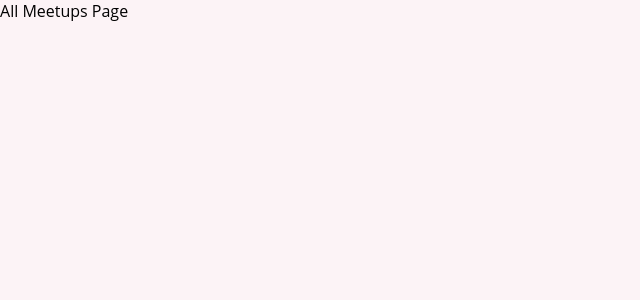
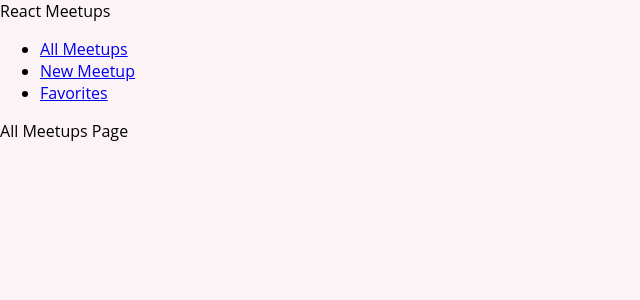
Before and after one commit to juliemaranonuevo/my-first-react-app, a React (Create React App) app: page / in a window 1280 px wide. Shown: the top 300 px of the page, without its empty margins (0-640 px from the left). Built offline with nearby package versions, Linux system fonts and the light colour scheme.

Commit message:
Adding Links & Navigation

```diff
--- a/src/App.js
+++ b/src/App.js
@@ -1,12 +1,21 @@
 import { Routes, Route } from "react-router-dom";
 
+/**********************************************
+ * PAGES
+ **********************************************/
 import AllMeetupsPage from "./pages/AllMeetups";
 import NewMeetupPage from "./pages/NewMeetup";
 import FavoritesPage from "./pages/Favorites";
 
+/**********************************************
+ * COMPONENTS/LAYOUTS
+ **********************************************/
+import MainNavigation from "./components/layout/MainNavigation";
+
 function App() {
   return (
     <div>
+      <MainNavigation />
       <Routes>
         <Route path="/" element={<AllMeetupsPage />} />
         <Route path="/new-metup" element={<NewMeetupPage />} />
--- /dev/null
+++ b/src/components/layout/MainNavigation.js
@@ -0,0 +1,24 @@
+import { Link } from "react-router-dom";
+
+function MainNavigation() {
+  return (
+    <header>
+      <div>React Meetups</div>
+      <nav>
+        <ul>
+          <li>
+            <Link to='/'>All Meetups</Link>
+          </li>
+          <li>
+            <Link to='/new-metup'>New Meetup</Link>
+          </li>
+          <li>
+            <Link to='/favorites'>Favorites</Link>
+          </li>
+        </ul>
+      </nav>
+    </header>
+  );
+}
+
+export default MainNavigation;
```
